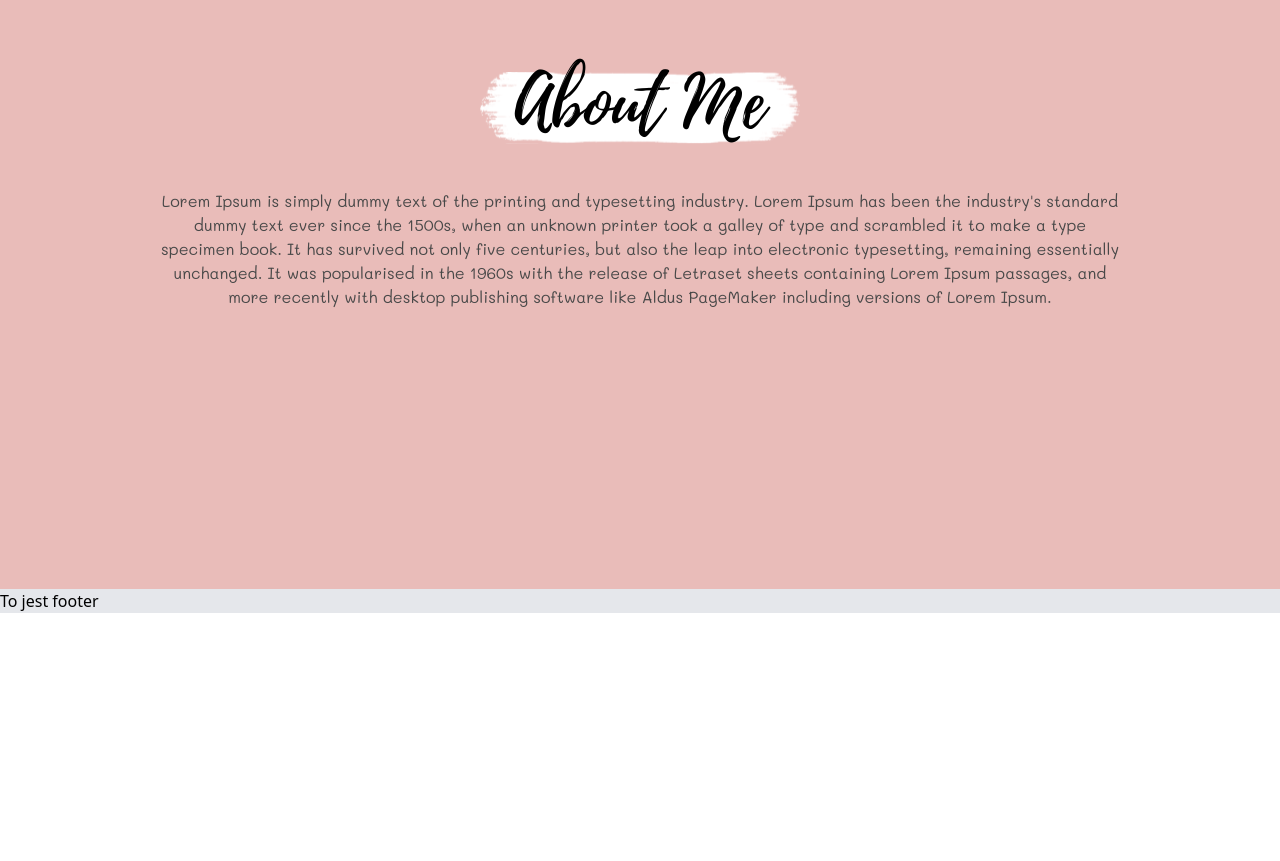
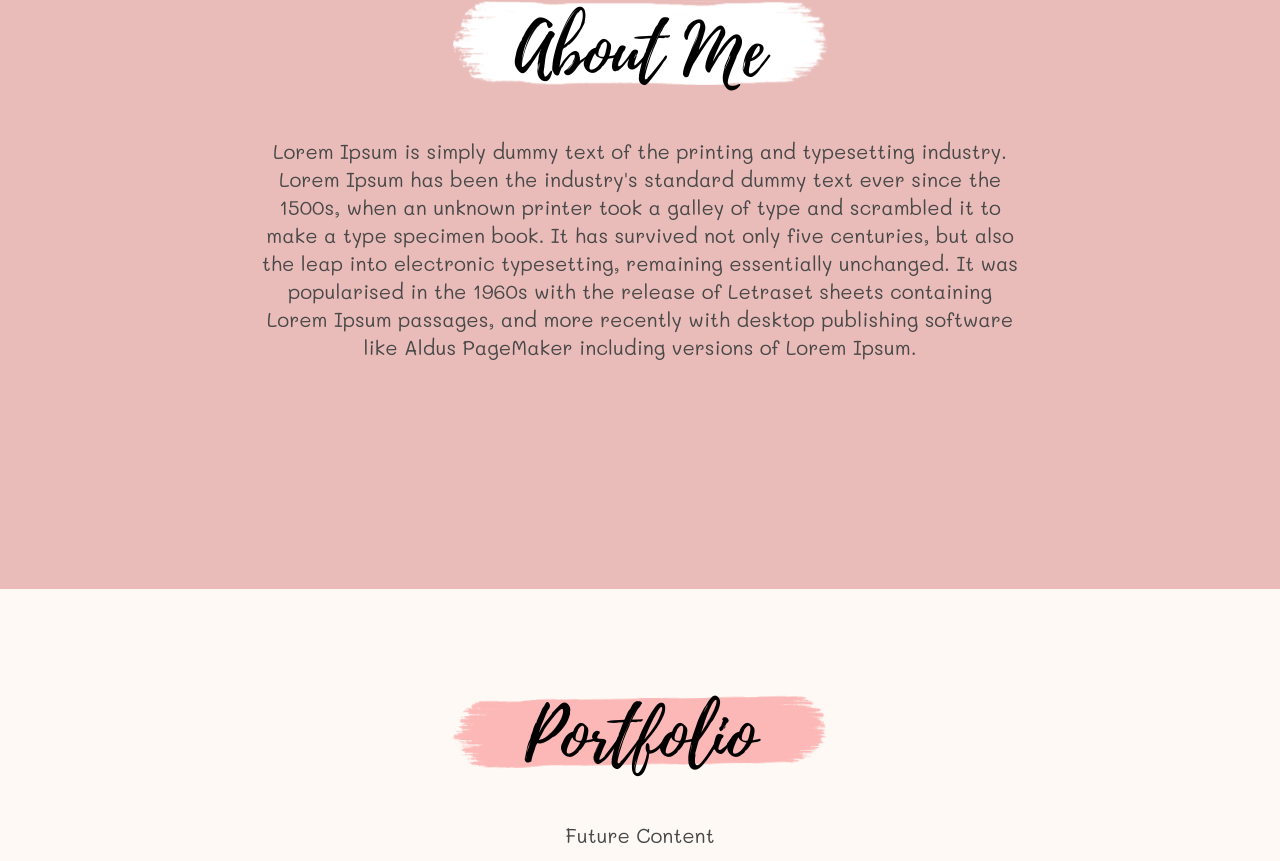
Before and after one commit to tosia921/dzierzanowska-portfolio, a Next.js app in the folder nextjs-frontend/: page / in a window 1280 px wide. Shown: the part 1039-1900 px from the top of the page. Before the commit the page ends 1652 px from the top, so only its background shows below. Built offline with nearby package versions, Linux system fonts and the light colour scheme; what tailwindcss-delicious-hamburgers would draw is missing.

Commit message:
about me svg style changes, created porftolioPreview component

```diff
--- a/nextjs-frontend/components/AboutMe.js
+++ b/nextjs-frontend/components/AboutMe.js
@@ -3,18 +3,18 @@ import React from 'react';
 const AboutMe = () => {
     return (
         <section className="h-screen bg-lightpink flex justify-center items-center">
-            <div className="px-6 md:px-10 lg:px-20 xl:px-40">
-                <div className="relative">
-                    <h2 className="font-playlist text-center text-5xl lg:text-6xl xl:text-7xl pb-12 z-10 relative">
+            <div className="px-6 md:px-10 lg:px-[15%] xl:px-[20%]">
+                <div className="relative flex justify-center items-center">
+                    <h2 className="font-playlist text-center text-5xl lg:text-6xl xl:text-7xl pb-12 z-10 relative flex">
                         About Me
                     </h2>
                     <img
                         src="/assets/images/brushWhite.svg"
                         alt="An SVG of an white paint brush"
-                        className="absolute center-absolute-about-me w-[70vw] sm:w-[50vw] md:w-[40vw] lg:w-[35vw] xl:w-[25vw]"
+                        className="absolute center-absolute-about-me w-[290px] sm:w-[340px] lg:w-[375px]"
                     />
                 </div>
-                <p className="font-mali text-center text-textcolor">
+                <p className="font-mali text-center text-textcolor font-normal text-base md:text-lg lg:text-xl">
                     Lorem Ipsum is simply dummy text of the printing and typesetting industry. Lorem Ipsum has been the
                     industry's standard dummy text ever since the 1500s, when an unknown printer took a galley of type
                     and scrambled it to make a type specimen book. It has survived not only five centuries, but also the
--- /dev/null
+++ b/nextjs-frontend/components/PortfiolioPreview.js
@@ -0,0 +1,25 @@
+import React from 'react';
+
+const PortfiolioPreview = () => {
+    return (
+        <section className="min-h-screen bg-lightbg flex justify-center pt-28">
+            <div className="px-6 md:px-10 lg:px-[15%] xl:px-[20%]">
+                <div className="relative flex justify-center items-center w-80 sm:w-96 lg:w-[500px]">
+                    <h2 className="font-playlist text-center text-5xl lg:text-6xl xl:text-7xl pb-12 z-10 relative flex">
+                        Portfolio
+                    </h2>
+                    <img
+                        src="/assets/images/brush.svg"
+                        alt="An SVG of an paint brush"
+                        className="absolute center-absolute-about-me w-[500px] sm:w-[340px] lg:w-[375px]"
+                    />
+                </div>
+                <p className="font-mali text-center text-textcolor font-normal text-base md:text-lg lg:text-xl">
+                    Future Content
+                </p>
+            </div>
+        </section>
+    );
+};
+
+export default PortfiolioPreview;
--- a/nextjs-frontend/pages/index.js
+++ b/nextjs-frontend/pages/index.js
@@ -2,6 +2,7 @@ import Head from 'next/head';
 // Components
 import LandingPage from '../components/LandingPage';
 import AboutMe from '../components/AboutMe';
+import PortfiolioPreview from '../components/PortfiolioPreview';
 
 export default function Home() {
     return (
@@ -12,6 +13,7 @@ export default function Home() {
             </Head>
             <LandingPage />
             <AboutMe />
+            <PortfiolioPreview />
         </>
     );
 }
--- a/nextjs-frontend/styles/tailwind.css
+++ b/nextjs-frontend/styles/tailwind.css
@@ -29,6 +29,6 @@
 	.center-absolute-about-me {
 		top: 50%;
 		left: 50%;
-		transform: translate(-50%, -80%);
+		transform: translate(-50%, -90%);
 	}
 }
```
